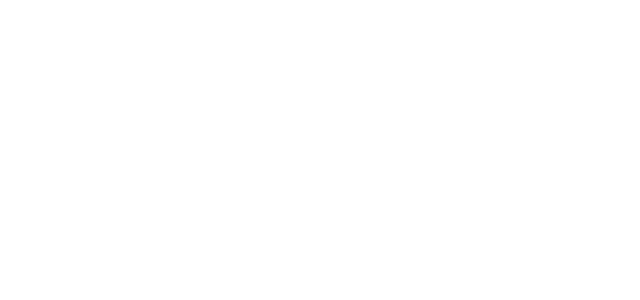
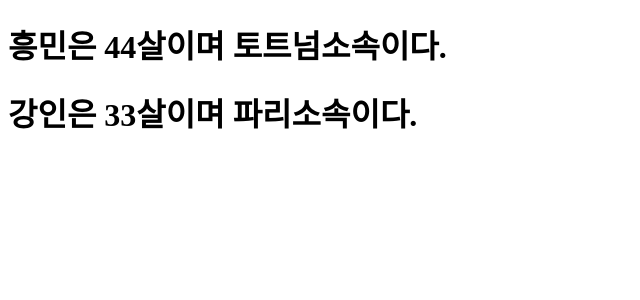
Before and after one commit to jjeongneee/react20231031, a React (Create React App) app: page / in a window 1280 px wide. Shown: the top 300 px of the page, without its empty margins (0-640 px from the left). Built offline with nearby package versions, Linux system fonts and the light colour scheme.

Commit message:
props destructuring assignment 구조분해할당 연습시작, 완료

```diff
--- a/src/App.js
+++ b/src/App.js
@@ -1,8 +1,21 @@
+// 컴포넌트
 
 function App() {
   return (
     <div>
-
+      <MyElem name="흥민" age={44} team="토트넘" />
+      <MyElem name="강인" age={33} team="파리" />
+    </div>
+  );
+}
+// 변수명(props) 그냥 써도 되고 나눠서 받고싶으면 { name, age, team }으로 나눠쓰기
+// 나눠쓰는건 구조분해할당!!!!!!!
+function MyElem({ name, age, team }) {
+  return (
+    <div>
+      <h1>
+        {name}은 {age}살이며 {team}소속이다.
+      </h1>
     </div>
   );
 }
```
